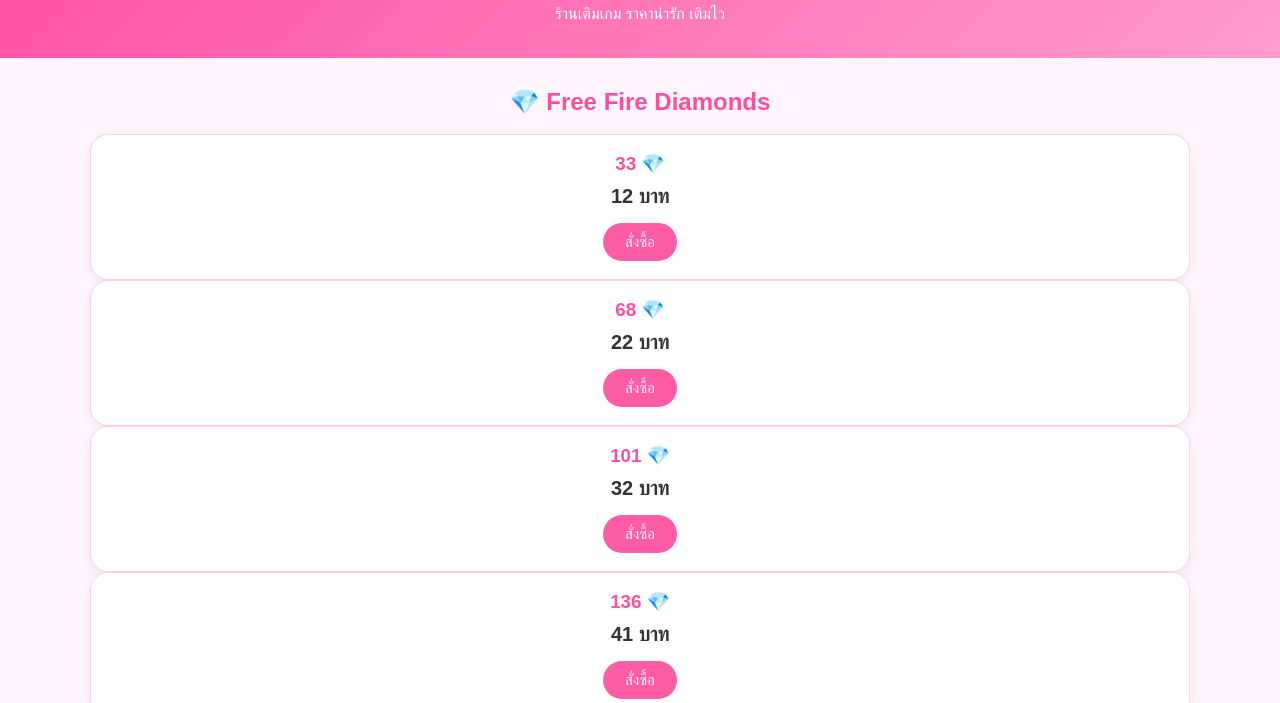
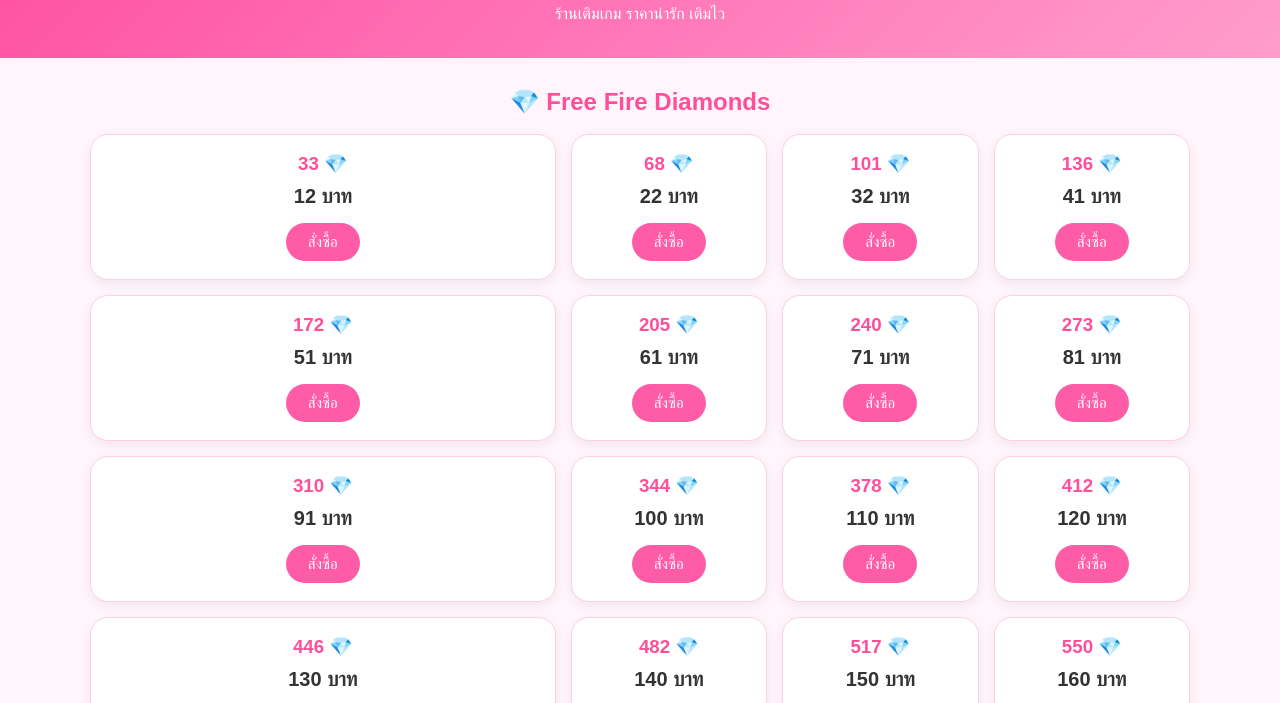
Before and after one commit to xmiley10/xmiley_shop, a plain HTML site: page index.html in a window 1280 px wide. Shown: the part 79-782 px from the top of the page. Drawn offline with Linux system fonts and the light colour scheme.

Commit message:
Update index.html

```diff
--- a/index.html
+++ b/index.html
@@ -25,7 +25,7 @@
 
 .title{text-align:center;color:#ff4f9a;margin:30px 0 18px}
 
-..products{display:grid;grid-template-columns:repeat(4,1fr);gap:15px}
+.products{display:grid;grid-template-columns:repeat(4,1fr);gap:15px}
 
 .card{background:white;border:1px solid #ffd0e5;border-radius:18px;padding:18px;text-align:center;box-shadow:0 4px 12px #00000010}
 
```
